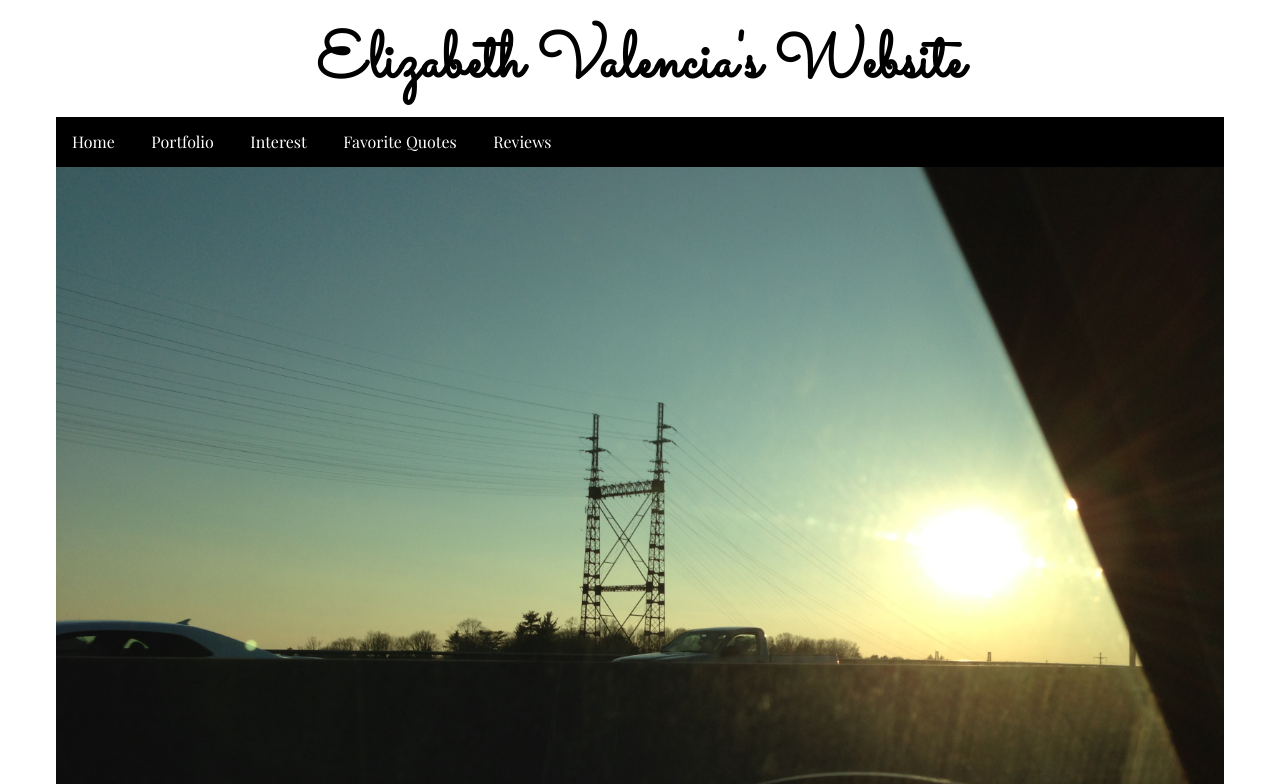
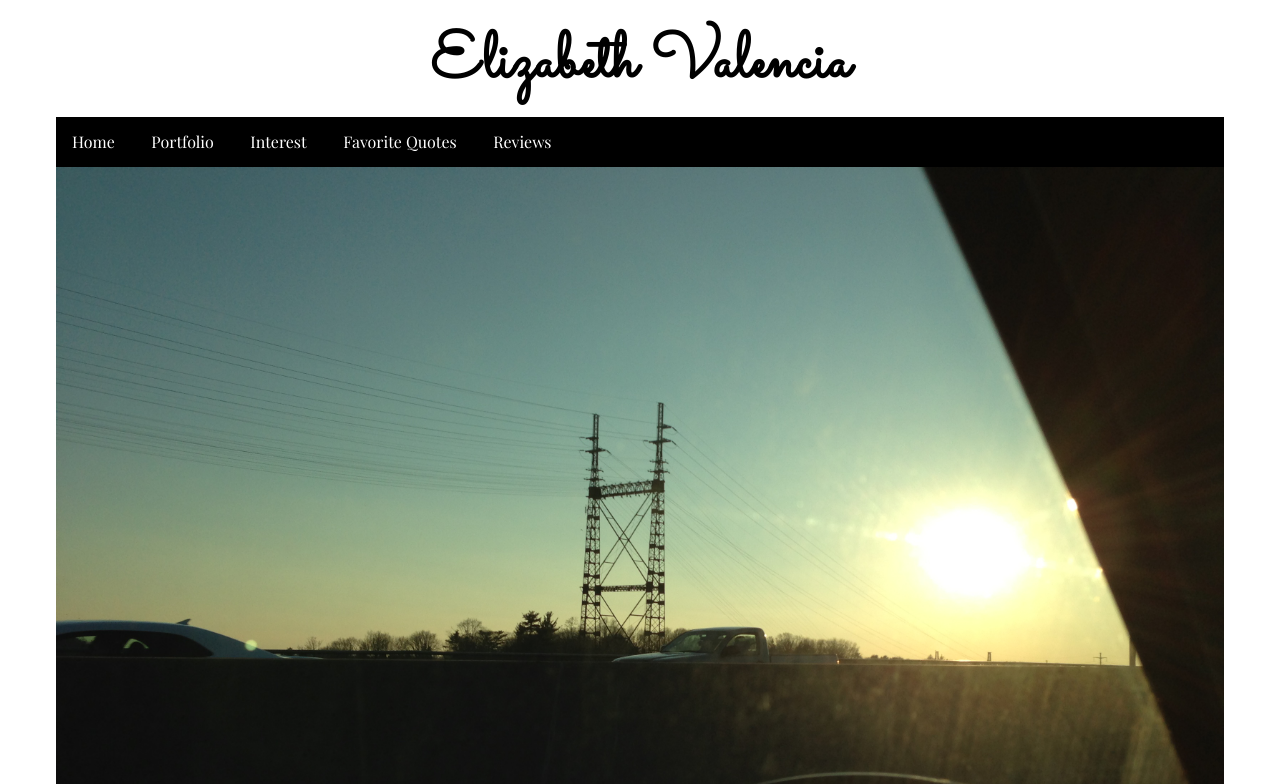
Before and after one commit to evalencia1020/eli, a plain HTML site: page index.html in a window 1280 px wide. Shown: the top 784 px of the page. Drawn offline with nearby package versions, Linux system fonts and the light colour scheme.

Commit message:
Revert "edit"
This reverts commit ecebdb5e6e26895adbd4264dcc7bdadbb6b01d66.

```diff
--- a/index.html
+++ b/index.html
@@ -23,7 +23,7 @@
       <div class="row">
 
         <div class="h1">
-          <h1>Elizabeth Valencia's Website</h1>
+          <h1>Elizabeth Valencia</h1>
         </div> <!-- /.column -->
 
       </div> <!-- /.row -->
```
